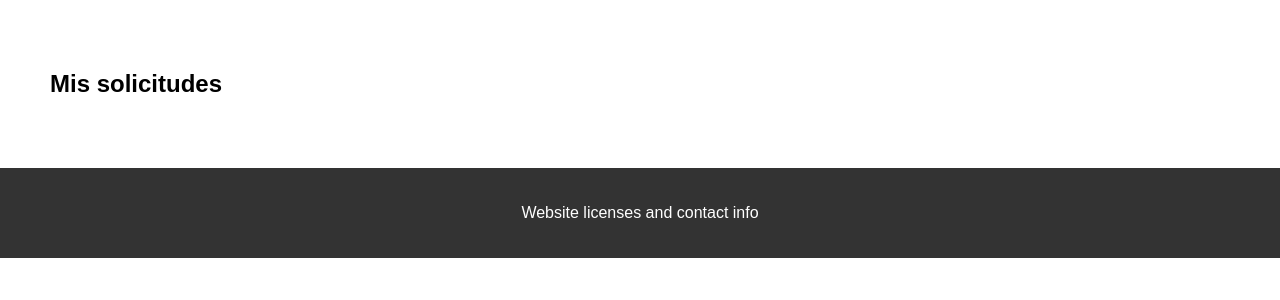
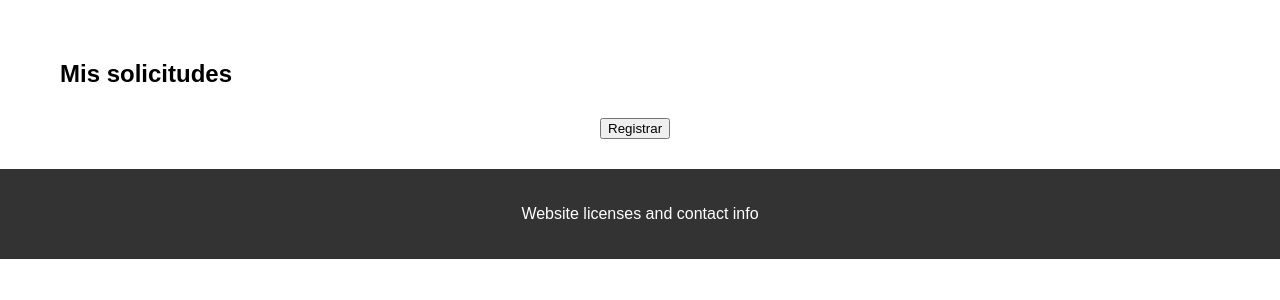
Before and after one commit to abrahamgmacias/solicitudes-de-gobierno, a Django app: template solicitudes_de_gobierno/solicitudes/templates/solicitudes.html in a window 1280 px wide. Shown: the part 75-375 px from the top of the page. Run offline with Django 4.2, Linux system fonts and the light colour scheme; the template is opened without the code that fills it, so the values that code supplies are empty.

Commit message:
adds styling

```diff
--- a/solicitudes_de_gobierno/solicitudes/templates/solicitudes.html
+++ b/solicitudes_de_gobierno/solicitudes/templates/solicitudes.html
@@ -6,7 +6,9 @@
 <style>
     .mis-solicitudes {
         text-align: left;
-        padding: 50px;
+        padding: 10px;
+        margin-top: 30px;
+        margin-left: 50px;
         max-width: 800px;
     }
 
@@ -16,6 +18,11 @@
 
     li {
         padding: 8px;
+    }
+
+    .d-flex {
+        margin-bottom: 30px;
+        margin-left: 600px;
     }
 </style>
 
@@ -34,4 +41,8 @@
         {% endfor %}
     </ul>
 </div>
+
+<div class="d-flex justify-content-end">
+    <button type="submit" class="btn btn-primary rounded-pill" id="registrarButton">Registrar</button>
+</div>
 {% endblock %}
```
